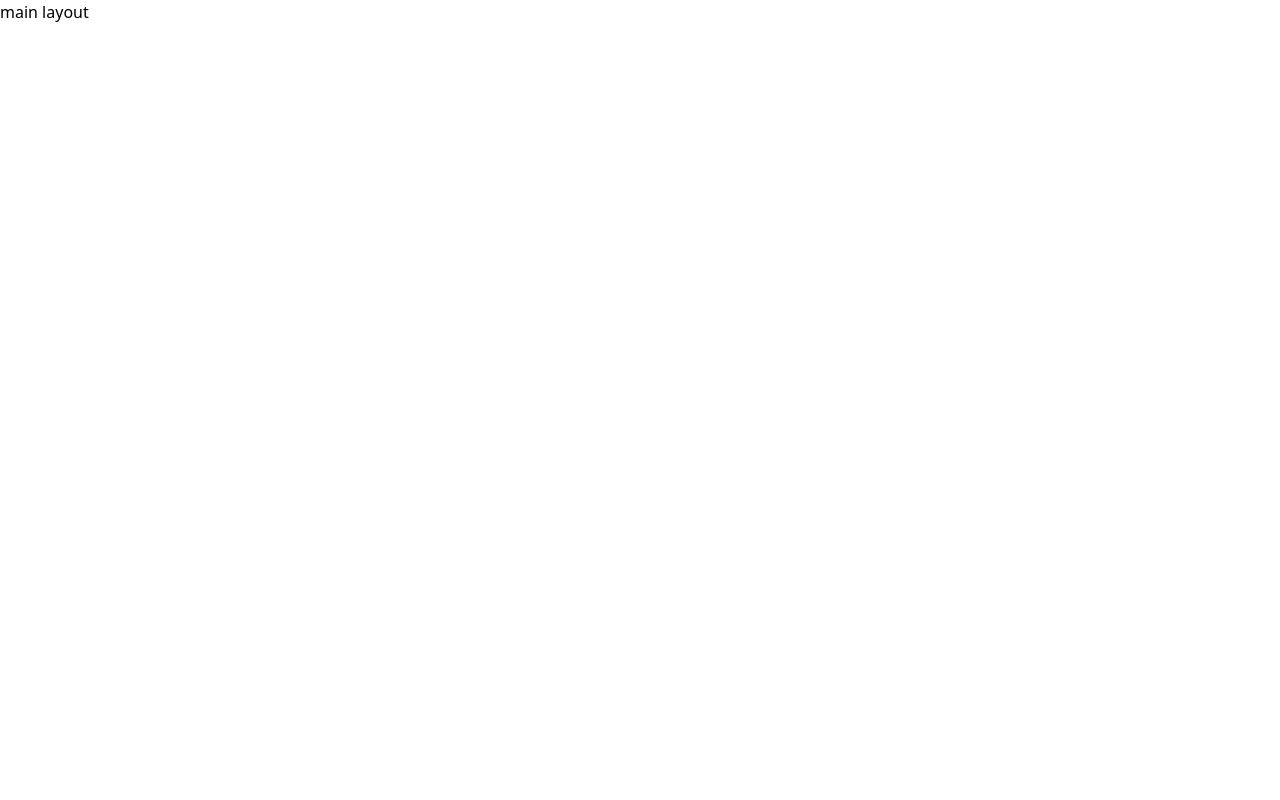
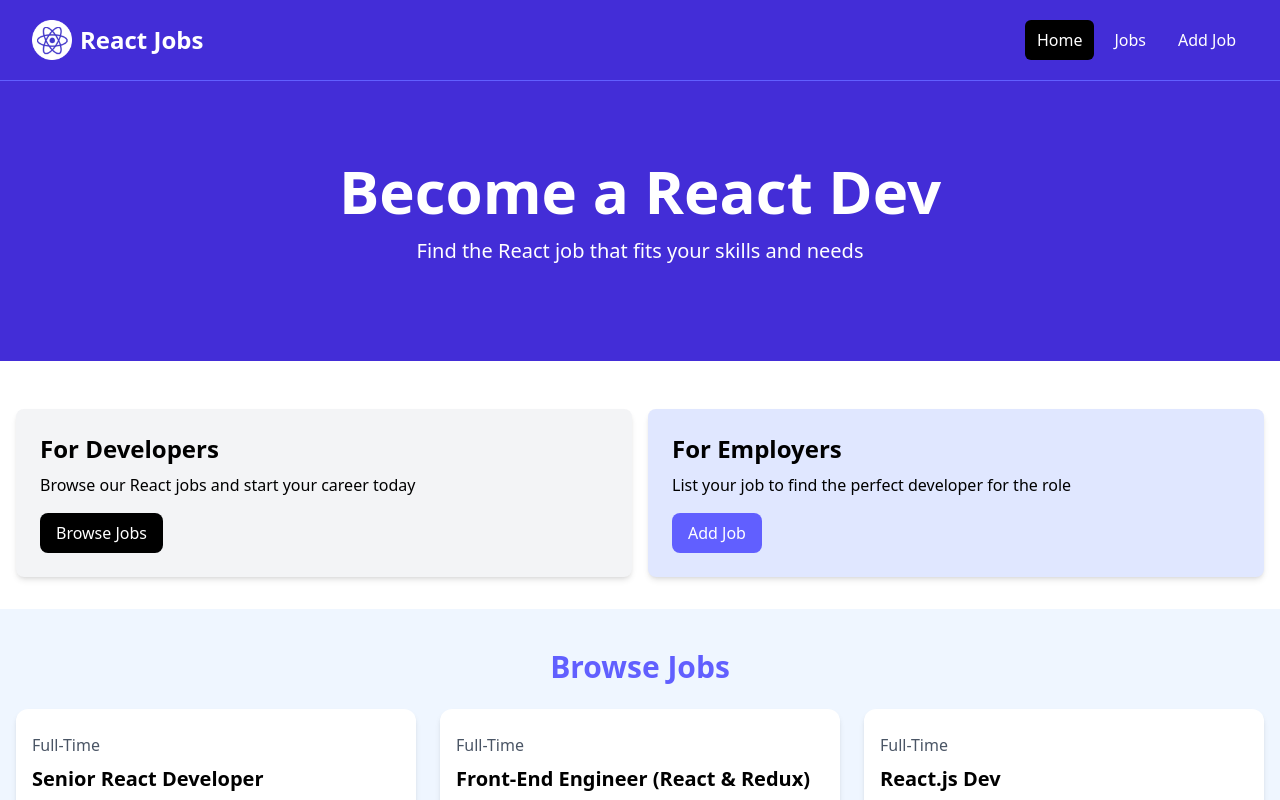
Before and after one commit to princemanzi/react-jobs, a React (Vite) app: page / in a window 1280 px wide. Shown: the top 800 px of the page. Built offline with nearby package versions, Linux system fonts and the light colour scheme.

Commit message:
initial commit

```diff
--- a/src/layouts/MainLayout.jsx
+++ b/src/layouts/MainLayout.jsx
@@ -1,11 +1,14 @@
-import React from 'react'
+import React from "react";
+import { Outlet } from "react-router-dom";
+import Navbar from "../components/Navbar";
 
 const MainLayOut = () => {
   return (
-    <div>
-      main layout
-    </div>
-  )
-}
+    <>
+     <Navbar />  {/*  we want the navbar to show on every page */}
+      <Outlet />
+    </>
+  );
+};
 
-export default MainLayOut
+export default MainLayOut;
--- a/src/pages/HomePage.jsx
+++ b/src/pages/HomePage.jsx
@@ -1,11 +1,16 @@
 import React from 'react'
-
+import Hero from '../components/Hero'
+import HomeCards from '../components/HomeCards'
+import JobListings from '../components/JobListings'
+import ViewAllJobs from '../components/ViewAllJobs'
 const HomePage = () => {
   return (
-    <div className="home-page">
-      <h1>Welcome to the Home Page!</h1>
-      <p>This is a simple home page component.</p>
-    </div>
+    <>
+  <Hero />
+  <HomeCards />
+  <JobListings />
+  <ViewAllJobs />
+  </>
   )
 }
 
```
